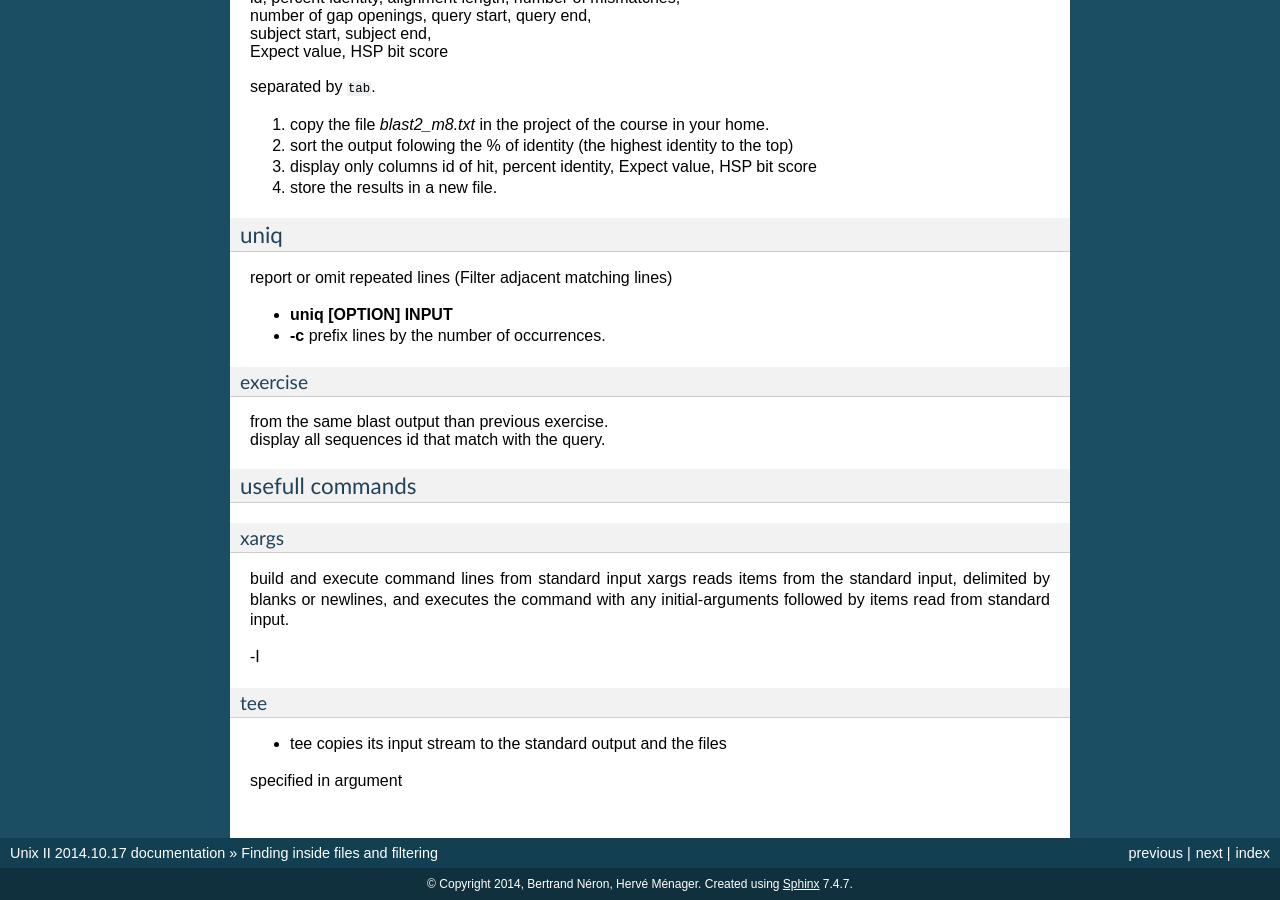
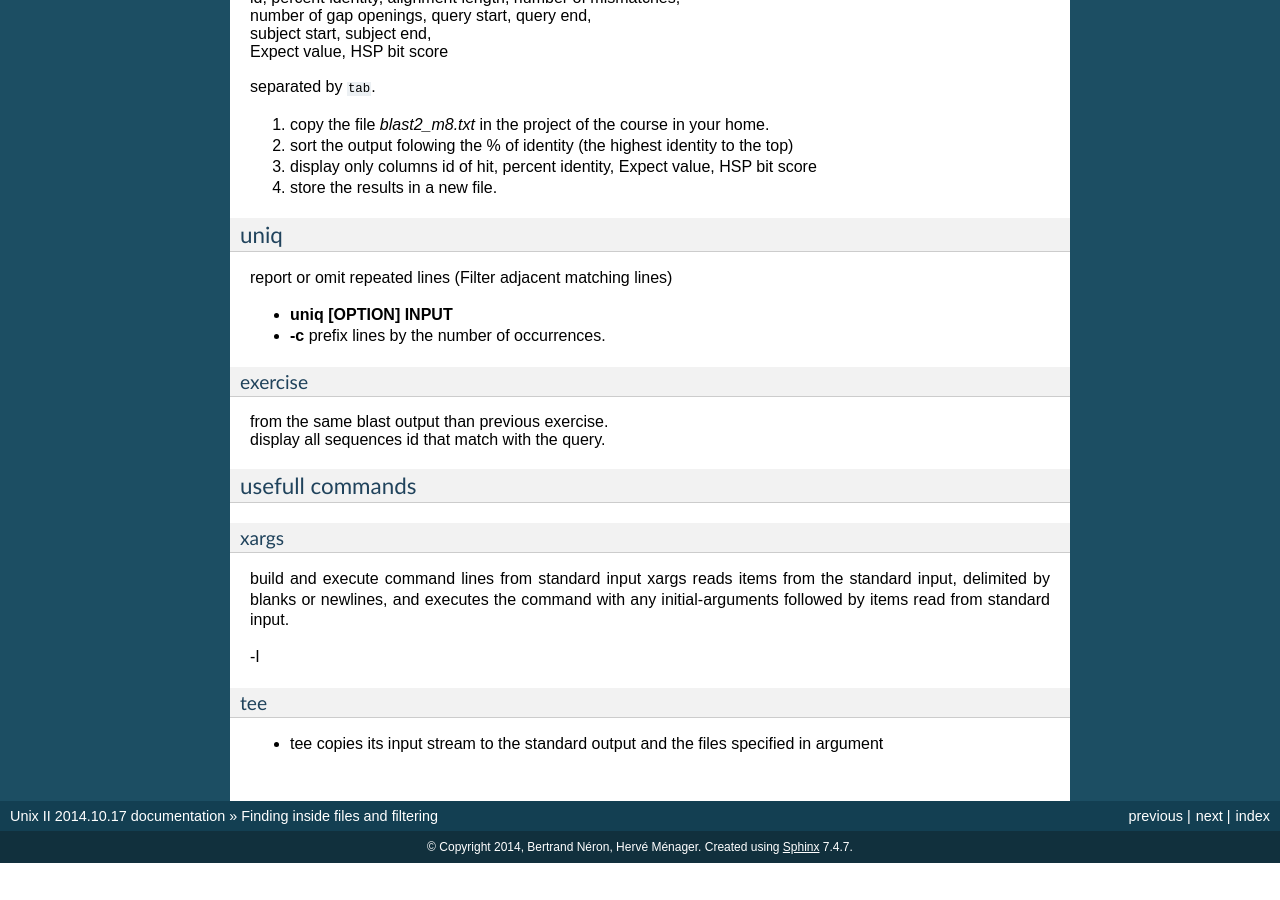
Before and after one commit to C3BI-pasteur-fr/unix-training, a Sphinx documentation site: the page built from unix-II/source/Finding_In_Files.rst, in a window 1280 px wide and 900 px high, scrolled down 1332 px. Built offline with Sphinx 7.4.7, drawn with Linux system fonts in a browser that asks for light colours; formulas are drawn with MathJax 3; after the commit the page ends 2195 px from its top, so only the background shows below that.

Commit message:
correct ReST syntax.

```diff
--- a/unix-II/source/Finding_In_Files.rst
+++ b/unix-II/source/Finding_In_Files.rst
@@ -122,4 +122,4 @@ tee
 ---
 
 * tee copies its input stream to the standard output and the files
-specified in argument
+  specified in argument
--- a/unix-II/source/Replace.rst
+++ b/unix-II/source/Replace.rst
@@ -7,8 +7,8 @@ replace pattern
 
 tr
 ==
-* **tr**anslate
+* **tr**\ anslate
 
 sed
 ===
-* **s**tream **ed**itor
+* **s**\ tream **ed**\ itor
```
